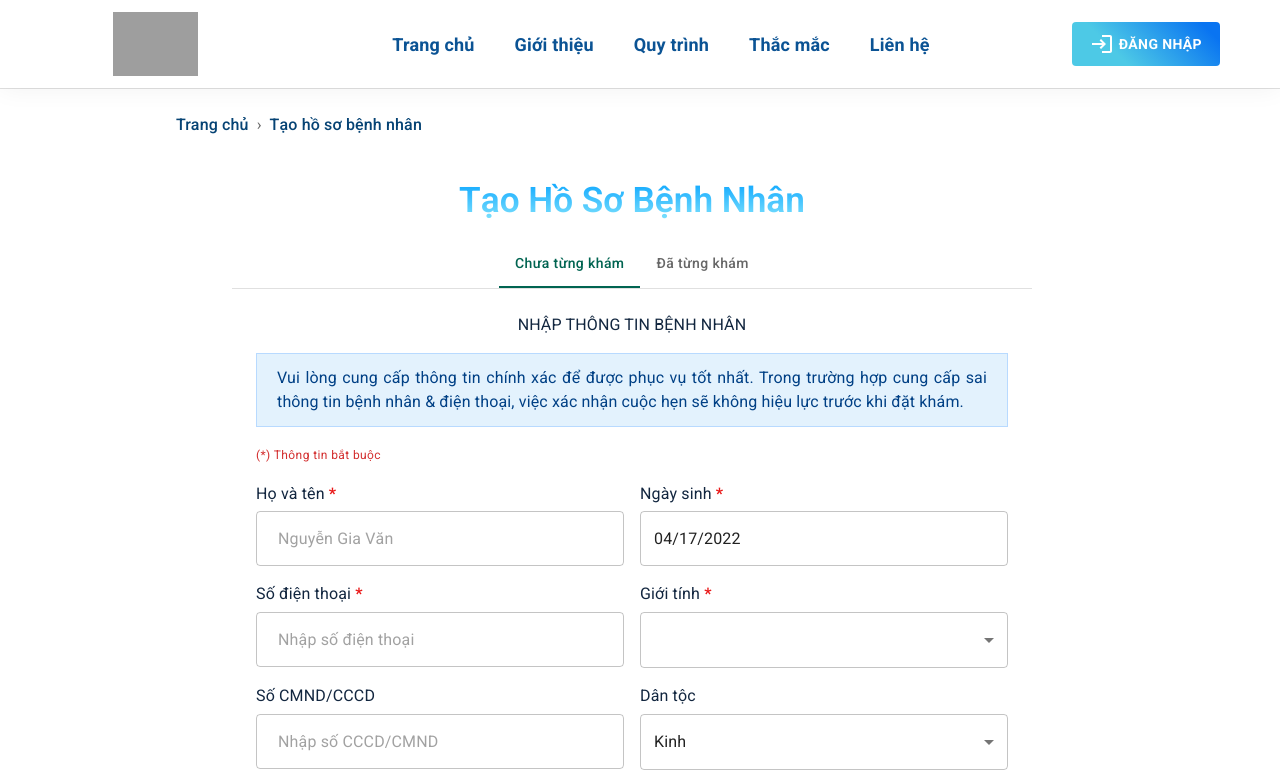
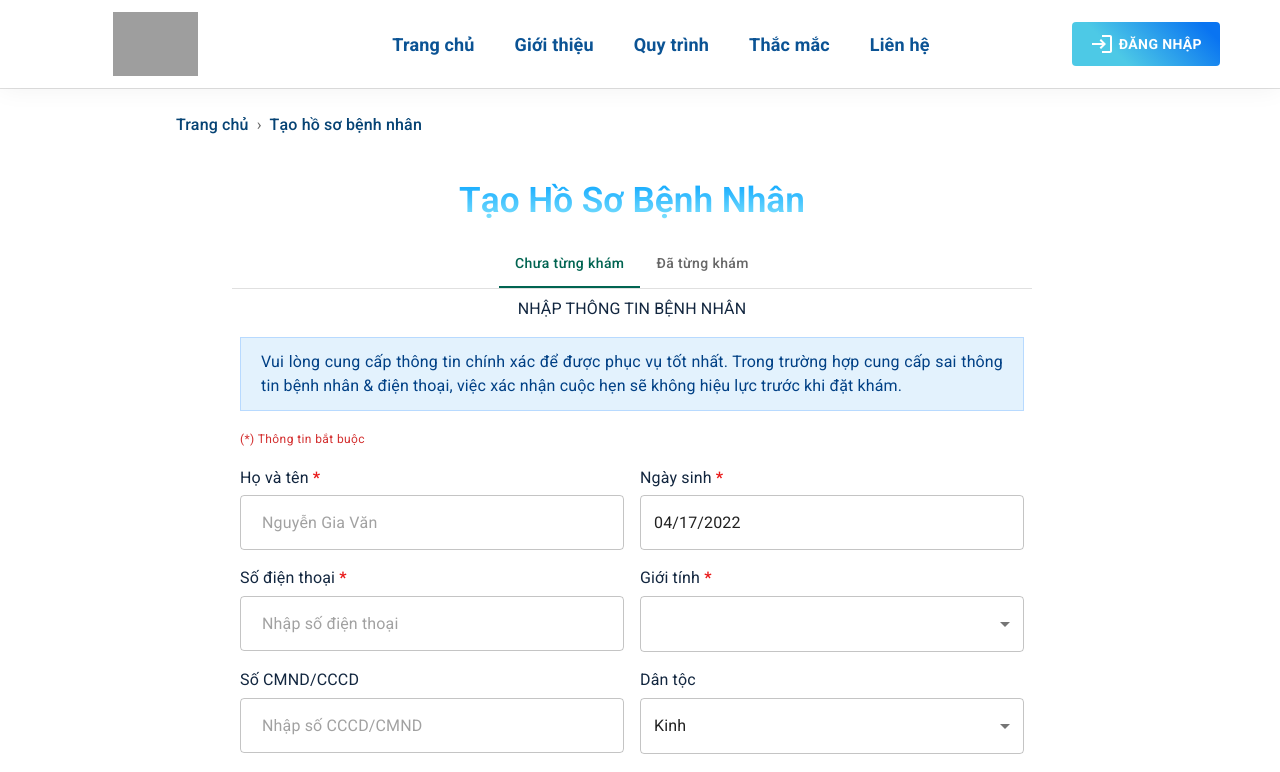
Before and after one commit to MinhTuMTN/TheDuckHospital, a React (Create React App) app in the folder the-duck-hospital-ui/: page /create-profile in a window 1280 px wide. Shown: the top 772 px of the page. Built offline with nearby package versions, Linux system fonts and the light colour scheme; grey boxes are pictures that could not be loaded.

Commit message:
Update CustomTabPanel.jsx

```diff
--- a/the-duck-hospital-ui/src/components/Customer/CustomTabPanel.jsx
+++ b/the-duck-hospital-ui/src/components/Customer/CustomTabPanel.jsx
@@ -13,7 +13,7 @@ function CustomTabPanel(props) {
       {...other}
     >
       {value === index && (
-        <Box sx={{ p: 3 }}>
+        <Box sx={{ p: 1 }}>
           <Typography>{children}</Typography>
         </Box>
       )}
```
